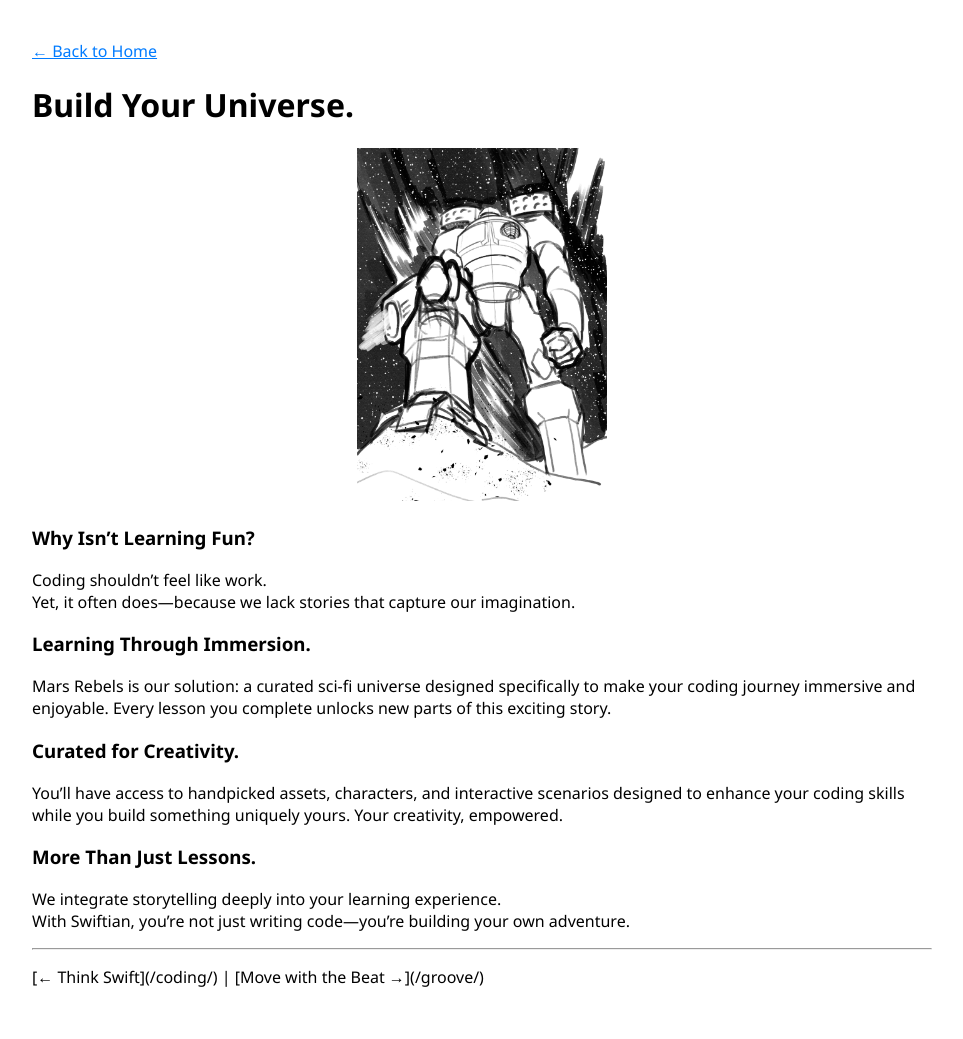
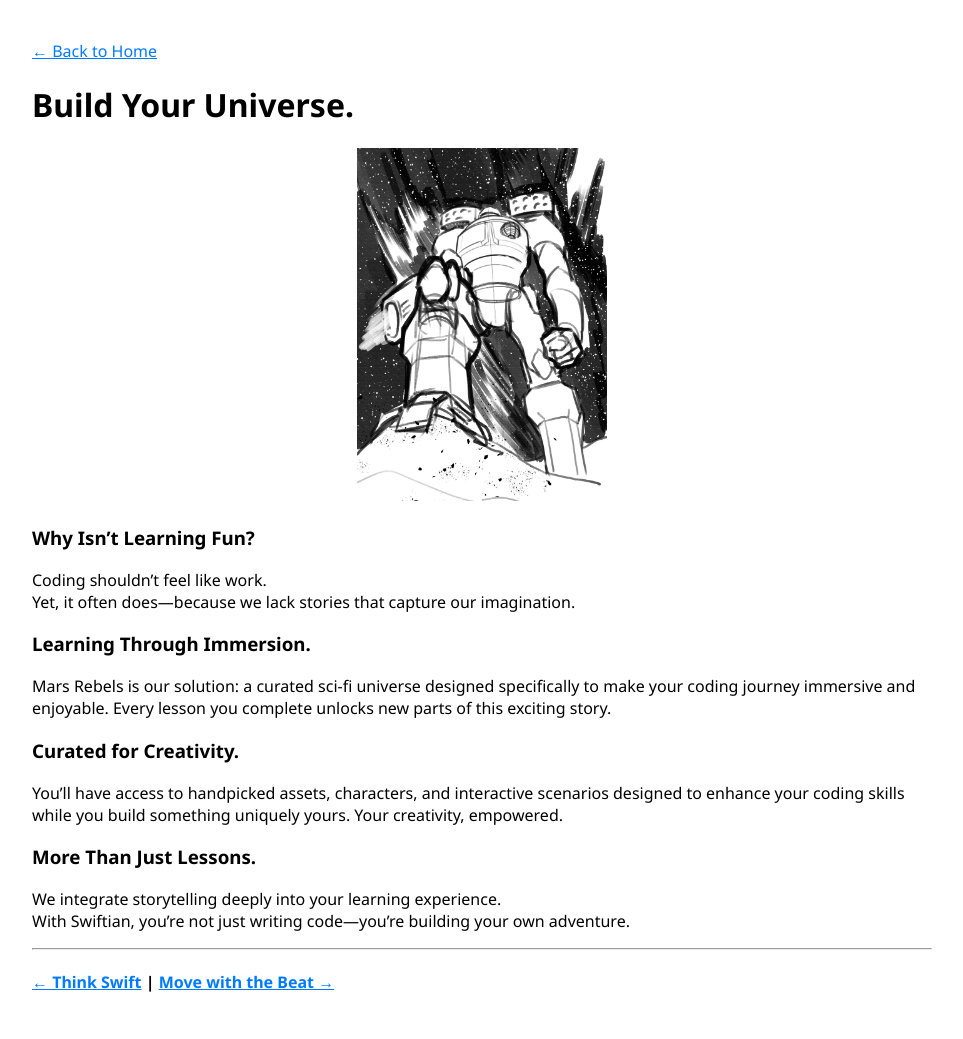
Before and after one commit to ThinkSwift/Swiftian, a Jekyll site: the page built from universe/index.md, in a window 1280 px wide. Shown: the whole page, without its empty margins (158-1121 px from the left). Built offline with Jekyll 4.4.1, drawn with Linux system fonts in a browser that asks for light colours.

Commit message:
Update index.md

```diff
--- a/universe/index.md
+++ b/universe/index.md
@@ -29,4 +29,4 @@ With Swiftian, you’re not just writing code—you’re building your own adven
 
 ---
 
-<p>[← Think Swift](/coding/) | [Move with the Beat →](/groove/) </p>
+#### [← Think Swift](/coding/) | [Move with the Beat →](/groove/)
```
